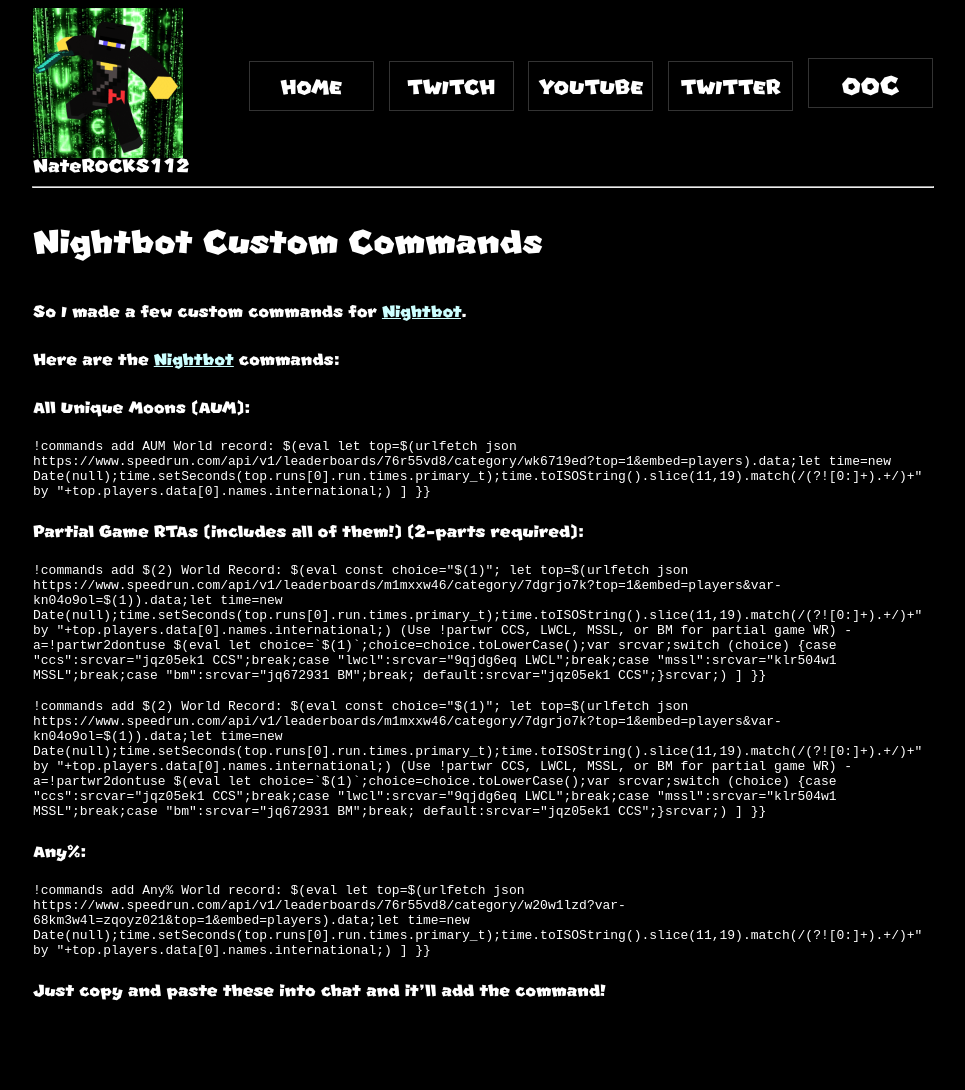
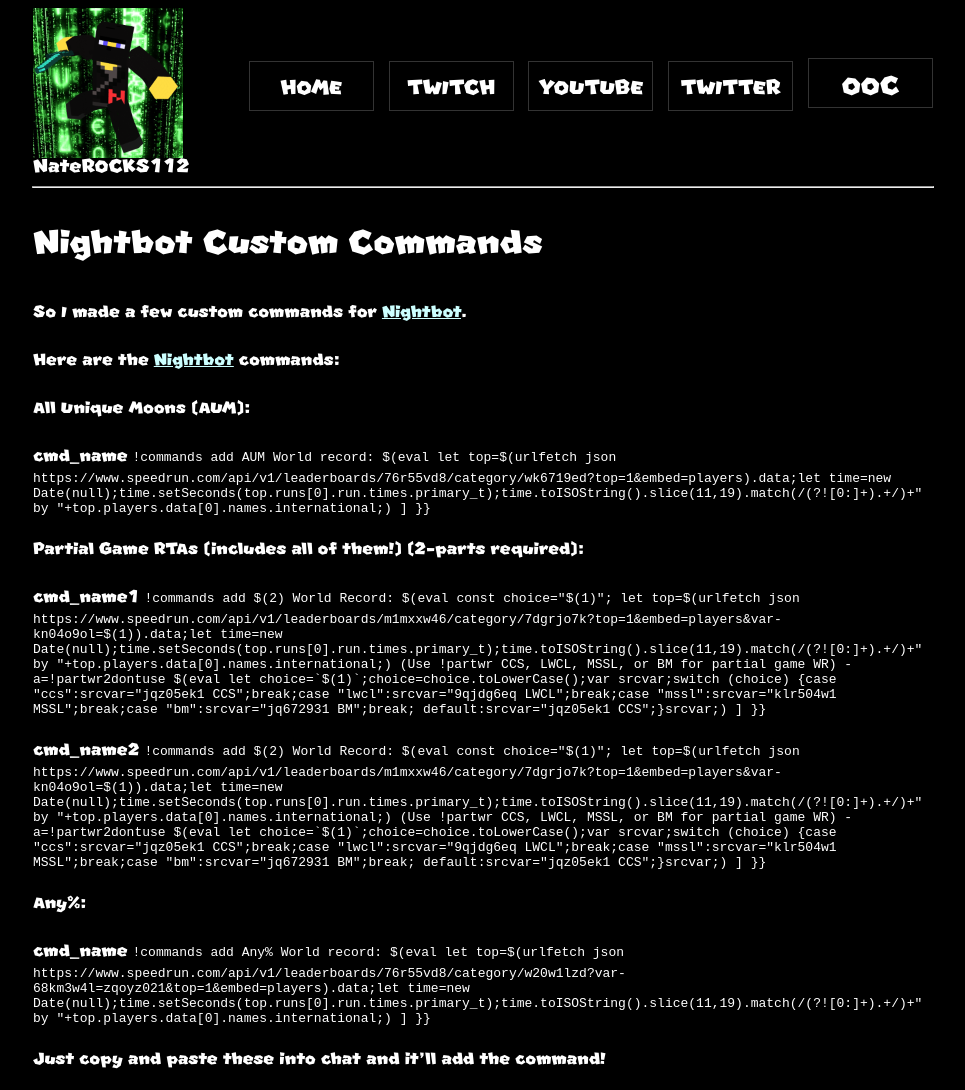
Before and after one commit to nfitzen/nightbot-custom-commands, a Jekyll site: the page built from index.md, in a window 1280 px wide. Shown: the whole page, without its empty margins (157-1122 px from the left). Built offline with Jekyll 4.4.1, drawn with Linux system fonts in a browser that asks for light colours; a script that is not in the unit is left out; before the commit the page ends 1022 px from its top, so only the background shows below that.

Commit message:
What were the attr names?

```diff
--- a/index.md
+++ b/index.md
@@ -17,6 +17,7 @@ Here are the [Nightbot] commands:
 
 {% for attr in cmdfile %}
 {% if attr contains "cmd_name" %}
+{{ attr }}
 <code>
 !commands add {{ cmdfile[attr] }} {{ commands[{{ forloop.index0 }} ] }}
 </code>
```
